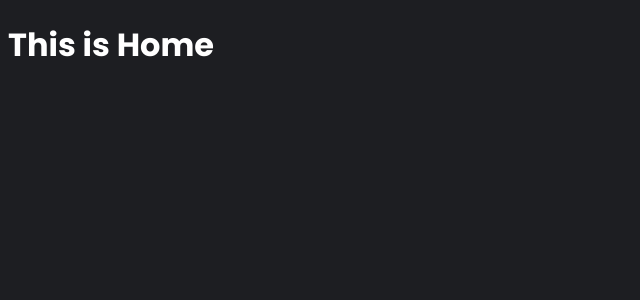
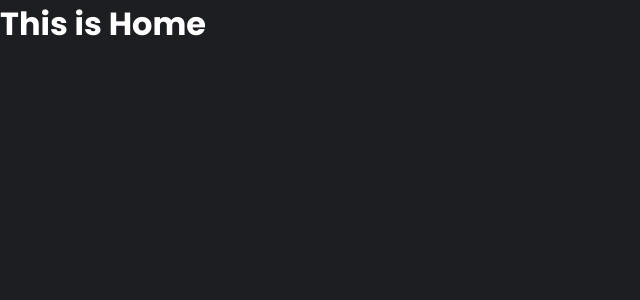
Before and after one commit to ddiabla/xels-home, a Vue app: page / in a window 1280 px wide. Shown: the top 300 px of the page, without its empty margins (0-640 px from the left). Built offline with nearby package versions, Linux system fonts and the light colour scheme.

Commit message:
💄 fixed css and added custom scrollbar

```diff
--- a/src/App.vue
+++ b/src/App.vue
@@ -6,8 +6,28 @@
 @import url("https://fonts.googleapis.com/css2?family=Poppins:ital,wght@0,100;0,200;0,300;0,400;0,500;0,600;0,700;0,800;0,900;1,100;1,200;1,300;1,400;1,500;1,600;1,700;1,800;1,900&display=swap");
 
 * {
-  background: #1d1e22;
   font-family: "Poppins", sans-serif;
+  margin: 0;
+  padding: 0;
+  box-sizing: border-box;
   color: white;
 }
+
+html {
+  background: #1d1e22;
+}
+
+::-webkit-scrollbar {
+  width: 20px;
+  background-color: #3a3c3c;
+  color: #efebe3;
+}
+::-webkit-scrollbar-corner {
+  background-color: #2e3030;
+}
+::-webkit-scrollbar-thumb {
+  height: 10px;
+  height: 8px;
+  background-color: #6d7072;
+}
 </style>
```
